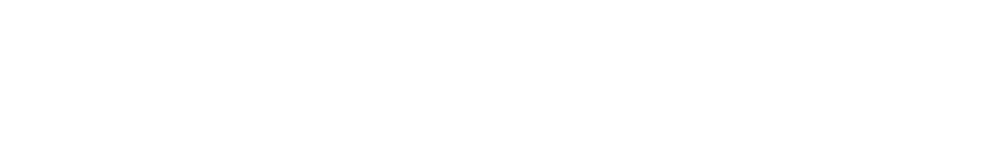
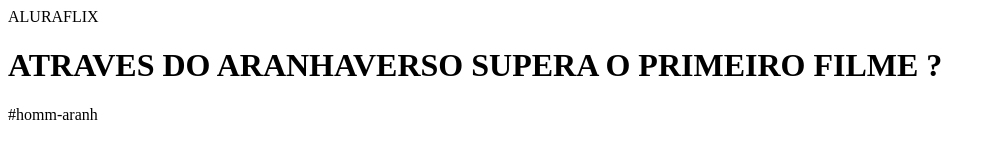
Before and after one commit to maycola360/projeto-alura-flix---1b, a plain HTML site: page inex.html in a window 1280 px wide. Shown: the whole page, without its empty margins (0-996 px from the left). Drawn offline with Linux system fonts and the light colour scheme.

Commit message:
Alteração do Título

```diff
--- a/inex.html
+++ b/inex.html
@@ -6,6 +6,8 @@
     <title>Document</title>
 </head>
 <body>
-
+  <header>ALURAFLIX</header>
+  <h1> ATRAVES DO ARANHAVERSO SUPERA O PRIMEIRO FILME ?</h1>
+  <p>#homm-aranh</p>
 </body>
 </html>
```
